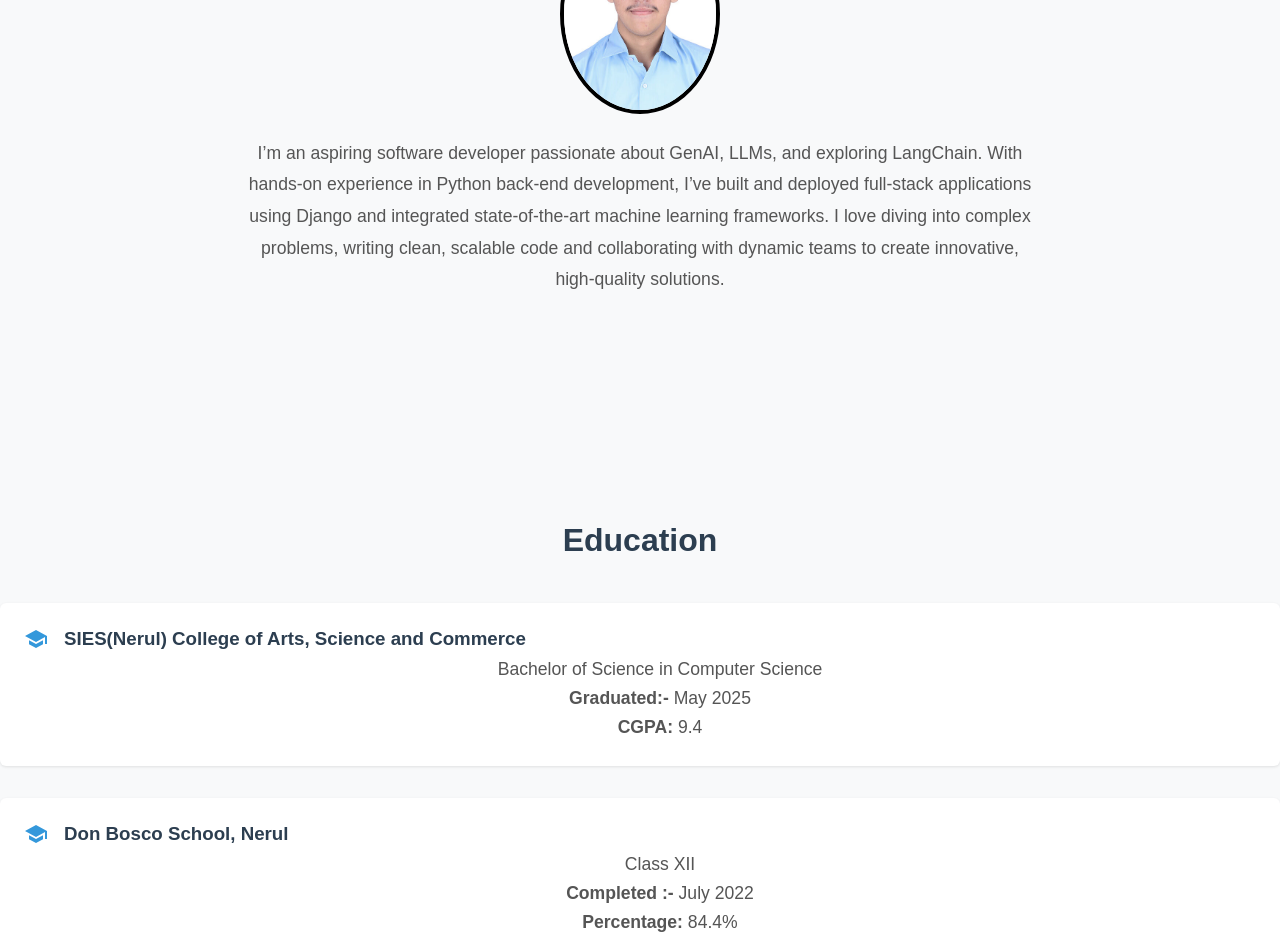
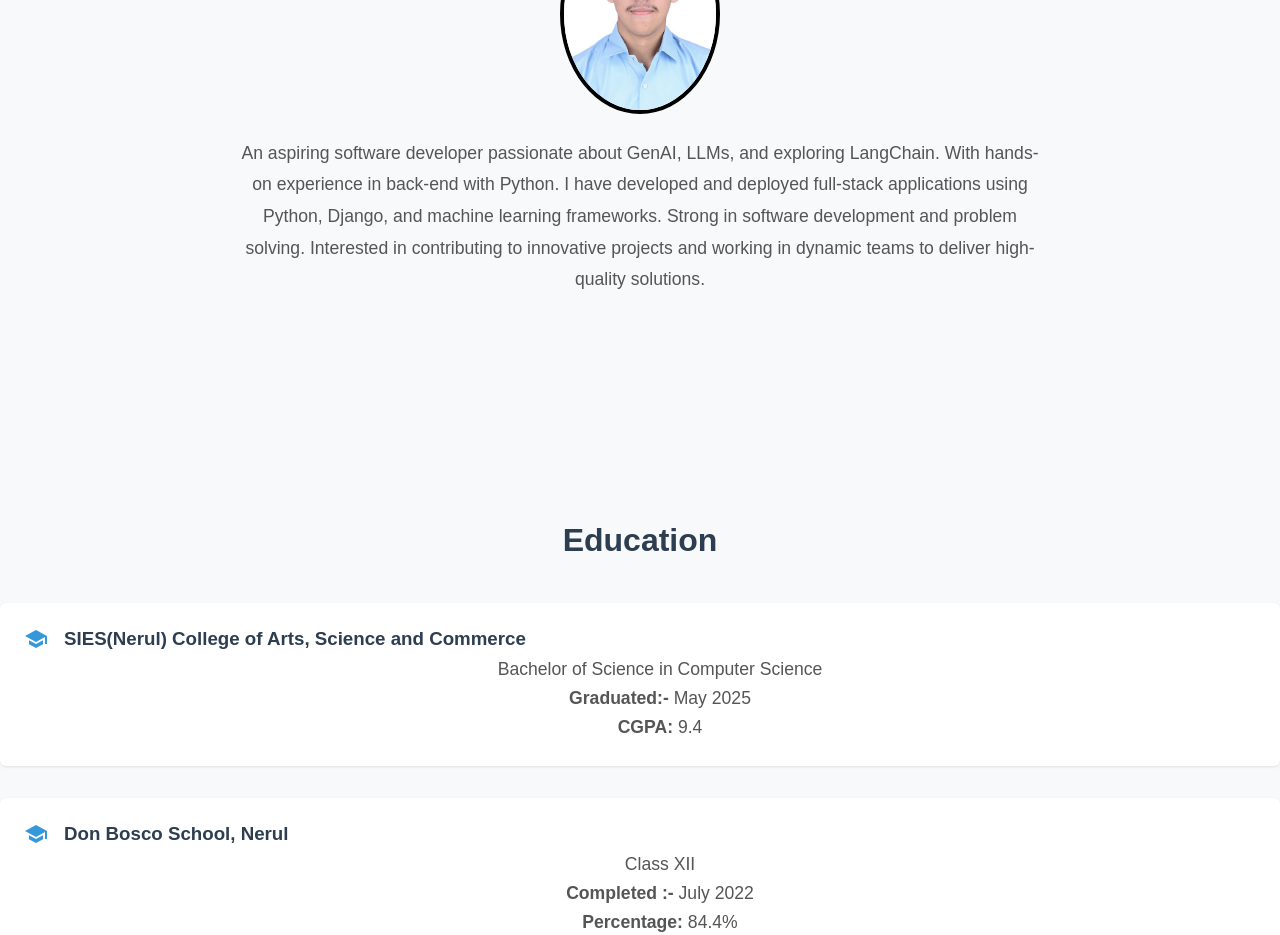
Before and after one commit to rudrakanwar2004/Portfolio, a React (Vite) app: page / in a window 1280 px wide. Shown: the part 1200-2135 px from the top of the page. Built offline with nearby package versions, Linux system fonts and the light colour scheme; the HTML template or start-up script is replaced by a standard one.

Commit message:
modified about and resume page

```diff
--- a/src/components/About.jsx
+++ b/src/components/About.jsx
@@ -6,11 +6,12 @@ export default function About() {
       <div className="container">
         <img src={profilePic} alt="Rudra Kanwar" className="profile-img" />
         <p className="about-description">
-          I’m an aspiring software developer passionate about GenAI, LLMs, and exploring LangChain.
-          With hands-on experience in Python back-end development,
-          I’ve built and deployed full-stack applications using Django and integrated state-of-the-art
-          machine learning frameworks. I love diving into complex problems, writing clean, scalable code
-          and collaborating with dynamic teams to create innovative, high-quality solutions.
+          An aspiring software developer passionate about GenAI, LLMs, and exploring LangChain.
+          With hands-on experience in back-end with Python.
+          I have developed and deployed full-stack applications using Python, Django,
+          and machine learning frameworks. Strong in software development and problem solving.
+          Interested in contributing to innovative projects and working in dynamic teams
+          to deliver high-quality solutions.
         </p>
       </div>
     </section>
--- a/src/components/Resume.jsx
+++ b/src/components/Resume.jsx
@@ -2,7 +2,7 @@ import React from 'react';
 import { saveAs } from 'file-saver';
 
 const Resume = () => {
-  const resumeUrl = "https://drive.google.com/uc?export=download&id=1mZlgVJUC9bppAqt0DfTWS_NLKmDy5chl";
+  const resumeUrl = "https://drive.google.com/uc?export=download&id=16vuAz3FQWW0QPRD96K6LazP7QV3h_Fmk"
   const resumeName = 'RudraKanwar_Resume.pdf'; // Your name here
 
   const handleDownload = () => {
```
